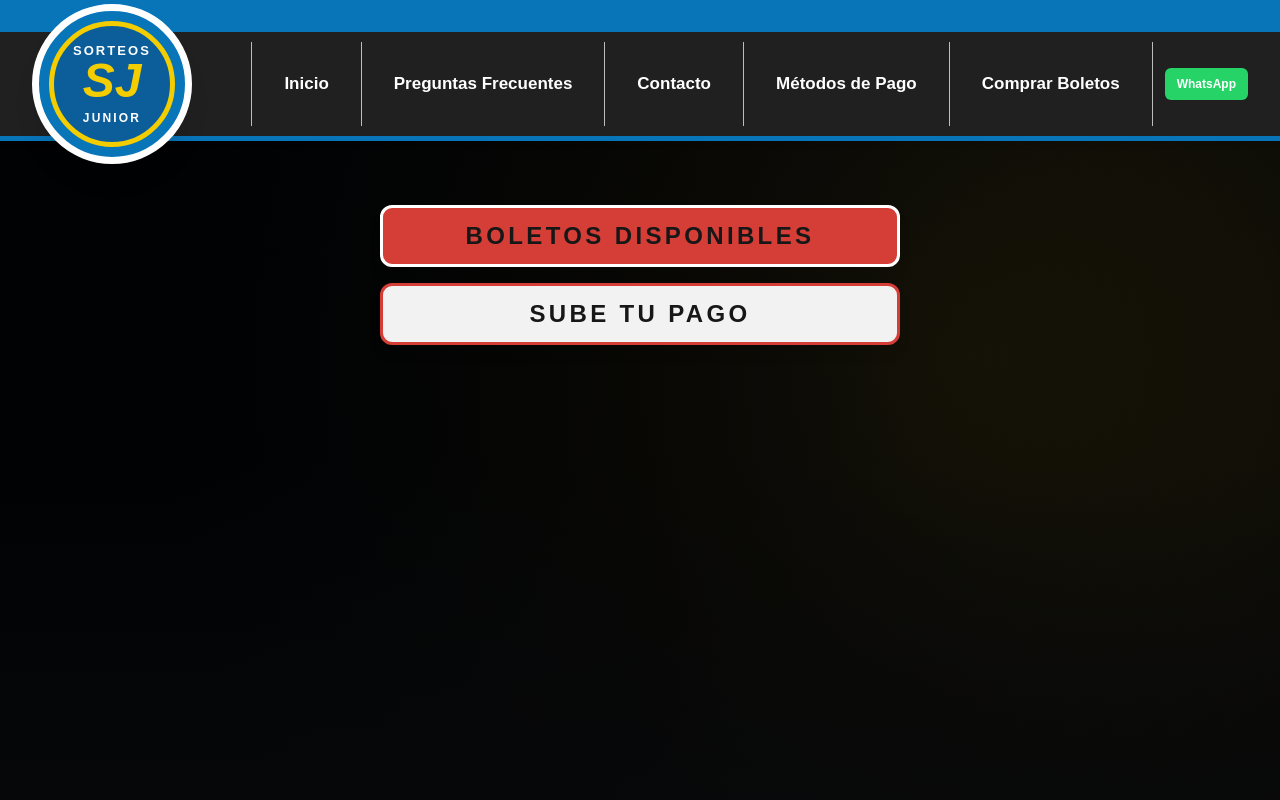
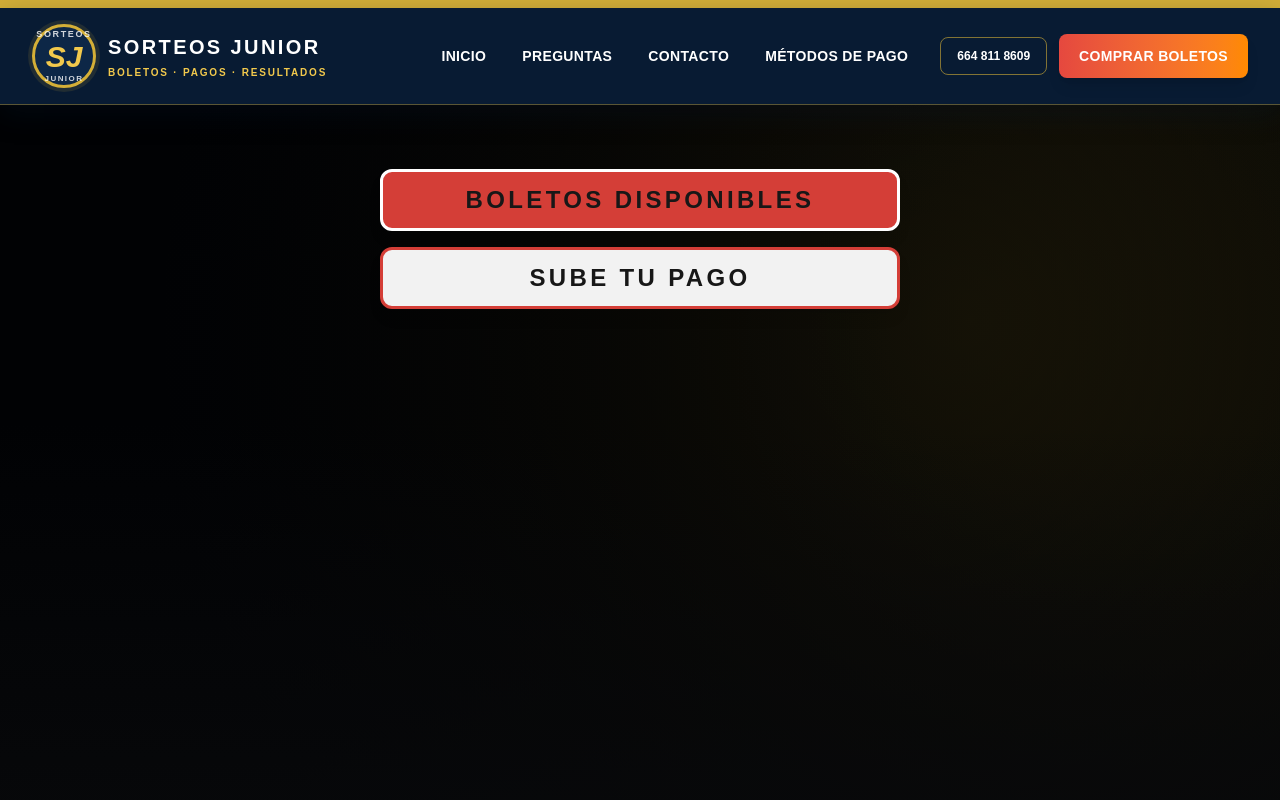
Before and after one commit to victornada2001-hash/Auto-Stereo-Codes---Car-Radio-Code-Service, a Next.js app in the folder raffles-app/: page / in a window 1280 px wide. Shown: the top 800 px of the page. Built offline with nearby package versions, Linux system fonts and the light colour scheme; no server answers.

Commit message:
Actualizar cabecera con identidad azul marino y dorado

```diff
--- a/raffles-app/app/components/junior-classic-header.tsx
+++ b/raffles-app/app/components/junior-classic-header.tsx
@@ -2,51 +2,50 @@ export function JuniorClassicHeader({ whatsapp = "6648118609" }: { whatsapp?: st
   const phone = (whatsapp || "6648118609").replace(/\D/g, "");
   return (
     <>
-      <div className="h-8 bg-[#0875b9]" />
-      <header className="relative z-50 border-b-[5px] border-[#0875b9] bg-[#202020] text-white shadow-md">
-        <div className="mx-auto flex max-w-[1366px] items-center px-4 lg:px-8">
-          <a href="/" className="relative z-10 -my-7 mr-8 hidden shrink-0 md:block" aria-label="Sorteos Junior">
-            <div className="grid h-40 w-40 place-items-center rounded-full border-[7px] border-white bg-[#0875b9] shadow-xl">
-              <div className="grid h-[126px] w-[126px] place-items-center rounded-full border-[5px] border-[#f3cd00] bg-[#0b5e9a] text-center">
-                <div>
-                  <div className="text-[13px] font-black uppercase tracking-[.16em] text-white">Sorteos</div>
-                  <div className="-mt-1 text-5xl font-black italic leading-none text-[#f3cd00]">SJ</div>
-                  <div className="mt-1 text-[12px] font-black uppercase tracking-[.18em] text-white">Junior</div>
-                </div>
+      <div className="h-2 bg-[#d4af37]" />
+      <header className="relative z-50 border-b border-[#d4af37]/40 bg-[#081b33] text-white shadow-[0_8px_28px_rgba(8,27,51,.28)]">
+        <div className="mx-auto flex max-w-[1400px] items-center gap-4 px-4 lg:px-8">
+          <a href="/" className="mr-auto flex items-center gap-3 py-3 md:py-4" aria-label="Sorteos Junior">
+            <div className="grid h-14 w-14 shrink-0 place-items-center rounded-full border-[3px] border-[#d4af37] bg-[#0d2747] shadow-[0_0_0_4px_rgba(212,175,55,.12)] md:h-16 md:w-16">
+              <div className="text-center leading-none">
+                <div className="text-[9px] font-black uppercase tracking-[.18em] text-white/80">Sorteos</div>
+                <div className="text-2xl font-black italic text-[#f2c94c] md:text-3xl">SJ</div>
+                <div className="text-[8px] font-black uppercase tracking-[.18em] text-white/80">Junior</div>
               </div>
+            </div>
+            <div>
+              <div className="text-lg font-black uppercase tracking-[.12em] md:text-xl">Sorteos Junior</div>
+              <div className="mt-1 text-[10px] font-bold uppercase tracking-[.18em] text-[#f2c94c]">Boletos · Pagos · Resultados</div>
             </div>
           </a>
 
-          <a href="/" className="mr-auto flex items-center gap-3 py-4 md:hidden">
-            <div className="grid h-12 w-12 place-items-center rounded-full border-2 border-[#f3cd00] bg-[#0875b9] text-xl font-black text-white">SJ</div>
-            <div className="font-black uppercase tracking-[.14em]">Sorteos Junior</div>
-          </a>
-
-          <nav className="ml-auto hidden items-stretch md:flex">
+          <nav className="hidden items-center gap-1 lg:flex">
             <Nav href="/">Inicio</Nav>
-            <Nav href="/preguntas-frecuentes">Preguntas Frecuentes</Nav>
+            <Nav href="/preguntas-frecuentes">Preguntas</Nav>
             <Nav href="/contacto">Contacto</Nav>
             <Nav href="/metodos-de-pago">Métodos de Pago</Nav>
-            <Nav href="/sorteos" last>Comprar Boletos</Nav>
           </nav>
 
-          {phone && (
-            <a className="ml-3 hidden rounded-md bg-[#25d366] px-3 py-2 text-xs font-black text-black xl:block" href={`https://wa.me/${phone}`} target="_blank" rel="noreferrer">WhatsApp</a>
-          )}
+          <div className="hidden items-center gap-3 md:flex">
+            {phone && (
+              <a className="rounded-lg border border-[#d4af37]/60 px-4 py-2.5 text-xs font-black text-[#f2c94c] transition hover:bg-white/5" href={`https://wa.me/${phone}`} target="_blank" rel="noreferrer">664 811 8609</a>
+            )}
+            <a href="/sorteos" className="rounded-lg bg-gradient-to-r from-[#e5483f] to-[#ff8a00] px-5 py-3 text-sm font-black uppercase tracking-wide text-white shadow-lg transition hover:-translate-y-0.5 hover:shadow-xl">Comprar boletos</a>
+          </div>
         </div>
 
-        <nav className="flex gap-2 overflow-x-auto border-t border-white/10 px-3 py-3 text-xs font-black md:hidden">
-          <a className="shrink-0 rounded-md bg-white/10 px-3 py-2" href="/">Inicio</a>
-          <a className="shrink-0 rounded-md bg-white/10 px-3 py-2" href="/preguntas-frecuentes">Preguntas frecuentes</a>
-          <a className="shrink-0 rounded-md bg-white/10 px-3 py-2" href="/contacto">Contacto</a>
-          <a className="shrink-0 rounded-md bg-white/10 px-3 py-2" href="/metodos-de-pago">Métodos de pago</a>
-          <a className="shrink-0 rounded-md bg-[#d33c35] px-3 py-2" href="/sorteos">Comprar boletos</a>
+        <nav className="flex gap-2 overflow-x-auto border-t border-white/10 px-3 py-3 text-xs font-black uppercase lg:hidden">
+          <a className="shrink-0 rounded-lg bg-white/10 px-3 py-2" href="/">Inicio</a>
+          <a className="shrink-0 rounded-lg bg-white/10 px-3 py-2" href="/preguntas-frecuentes">Preguntas</a>
+          <a className="shrink-0 rounded-lg bg-white/10 px-3 py-2" href="/contacto">Contacto</a>
+          <a className="shrink-0 rounded-lg bg-white/10 px-3 py-2" href="/metodos-de-pago">Métodos de pago</a>
+          <a className="shrink-0 rounded-lg bg-gradient-to-r from-[#e5483f] to-[#ff8a00] px-3 py-2" href="/sorteos">Comprar boletos</a>
         </nav>
       </header>
     </>
   );
 }
 
-function Nav({ href, children, last = false }: { href: string; children: React.ReactNode; last?: boolean }) {
-  return <a href={href} className={`flex min-h-[84px] items-center border-l border-white/70 px-8 text-[17px] font-black transition hover:bg-black/20 ${last ? "border-r" : ""}`}>{children}</a>;
+function Nav({ href, children }: { href: string; children: React.ReactNode }) {
+  return <a href={href} className="rounded-lg px-4 py-3 text-sm font-black uppercase tracking-wide text-white/85 transition hover:bg-white/8 hover:text-[#f2c94c]">{children}</a>;
 }
```
